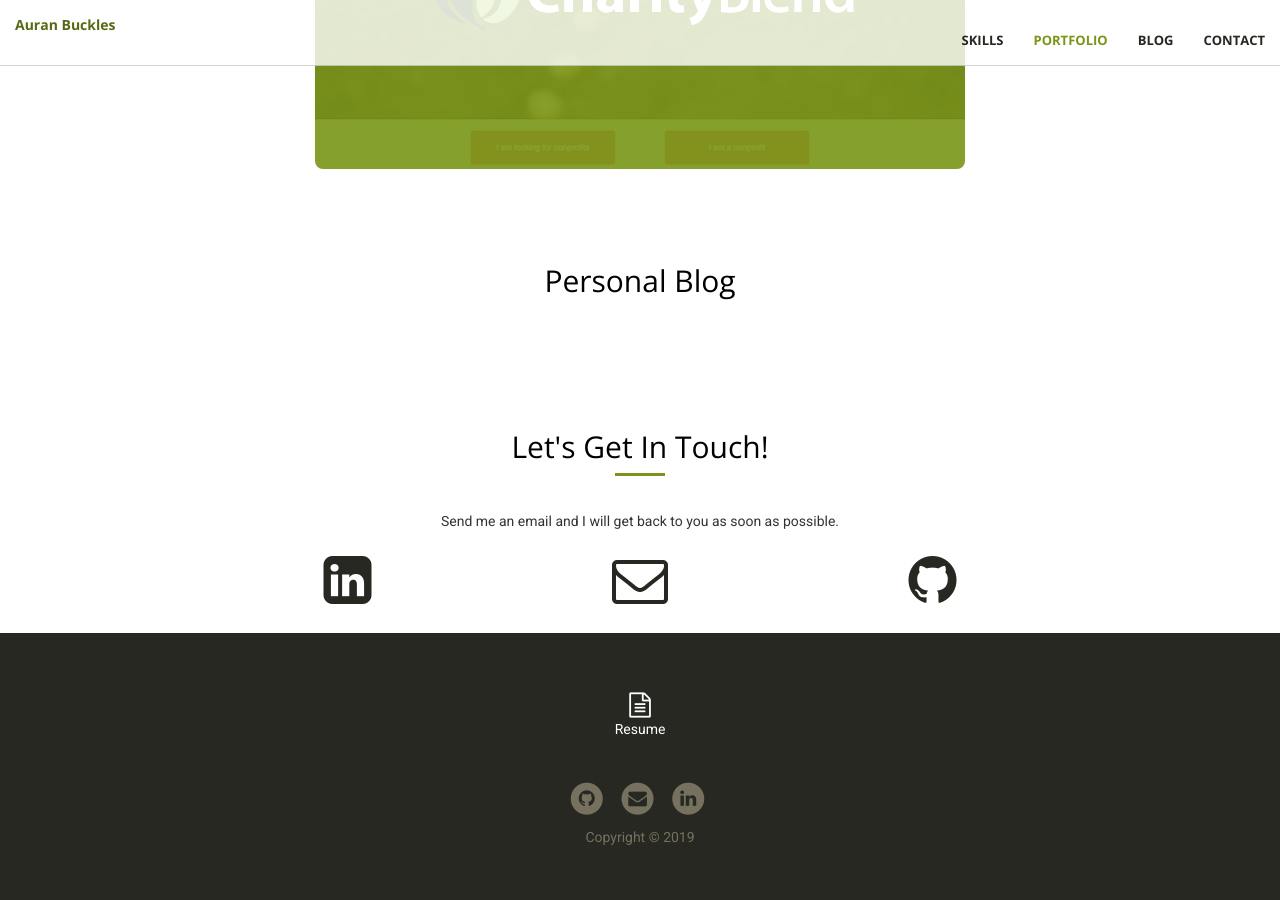
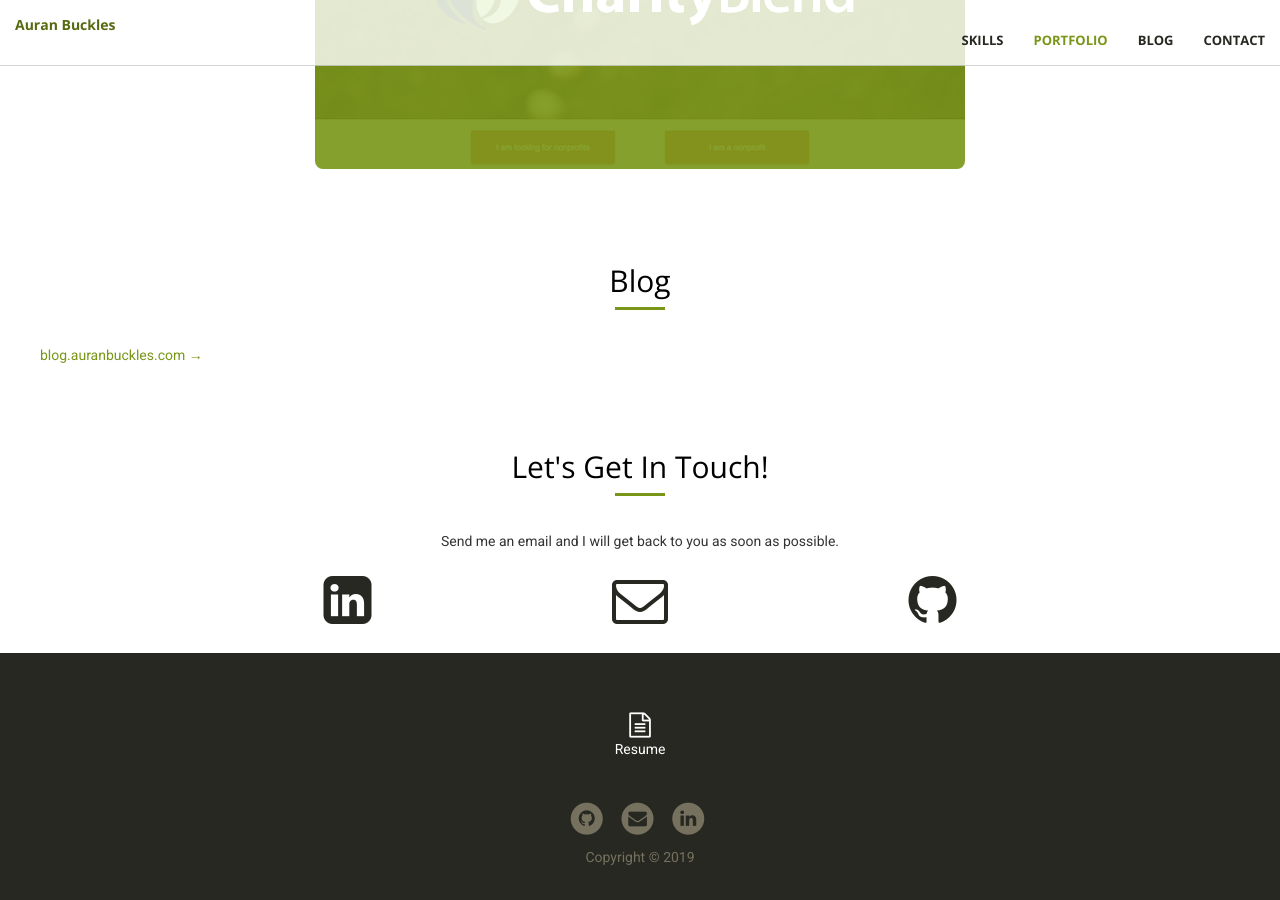
Before and after one commit to auranbuckles/auranbuckles, a Jekyll site: the page built from index.html, in a window 1280 px wide and 900 px high, scrolled down 3097 px. Built offline with Jekyll 4.4.1, drawn with Linux system fonts in a browser that asks for light colours; nearby versions of some CDN libraries.

Commit message:
add blog link

```diff
--- a/_includes/blog.html
+++ b/_includes/blog.html
@@ -1,9 +1,10 @@
-<section class="bg-primary" id="blog">
-  <div class="container">
+<section id="blog">
+  <div class="container-fluid">
     <div class="row">
-      <div class="col-lg-8 col-lg-offset-2 text-center">
-        <h2 class="section-heading">Personal Blog</h2>
-        <hr class="light">
+      <div class="col-xs-12">
+        <h2 class="section-heading text-center">Blog</h2>
+        <hr class="dark">
+        <a href="https://blog.auranbuckles.com/" target="_blank">blog.auranbuckles.com →</a>
       </div>
     </div>
   </div>
```
